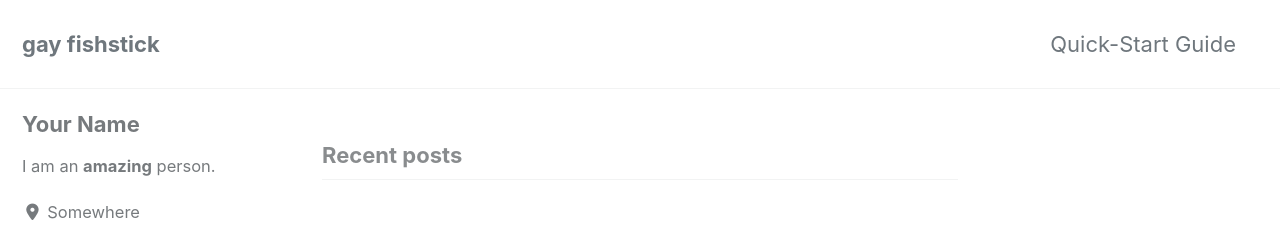
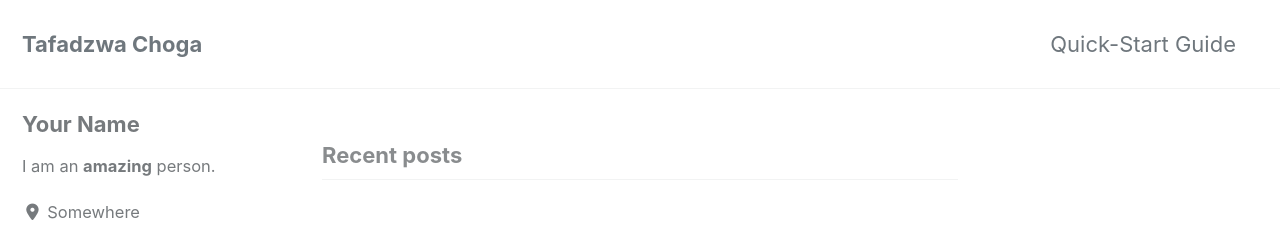
Before and after one commit to tafadzwachoga/tafadzwachoga.github.io, a Jekyll site: the page built from index.html, in a window 1280 px wide and 900 px high. Shown: the top 225 px of the window. Built offline with Jekyll 4.4.1, drawn with Linux system fonts in a browser that asks for light colours; cached includes are drawn as plain includes; nearby versions of some CDN libraries; the list of posts is cut into pages by our own code.

Commit message:
site title

```diff
--- a/_config.yml
+++ b/_config.yml
@@ -16,7 +16,7 @@ minimal_mistakes_skin    : "default" # "air", "aqua", "contrast", "dark", "dirt"
 
 # Site Settings
 locale                   : "en-US"
-title                    : "gay fishstick"
+title                    : "Tafadzwa Choga"
 title_separator          : "-"
 subtitle                 : # site tagline that appears below site title in masthead
 name                     : "Tafadzwa Choga"
```
